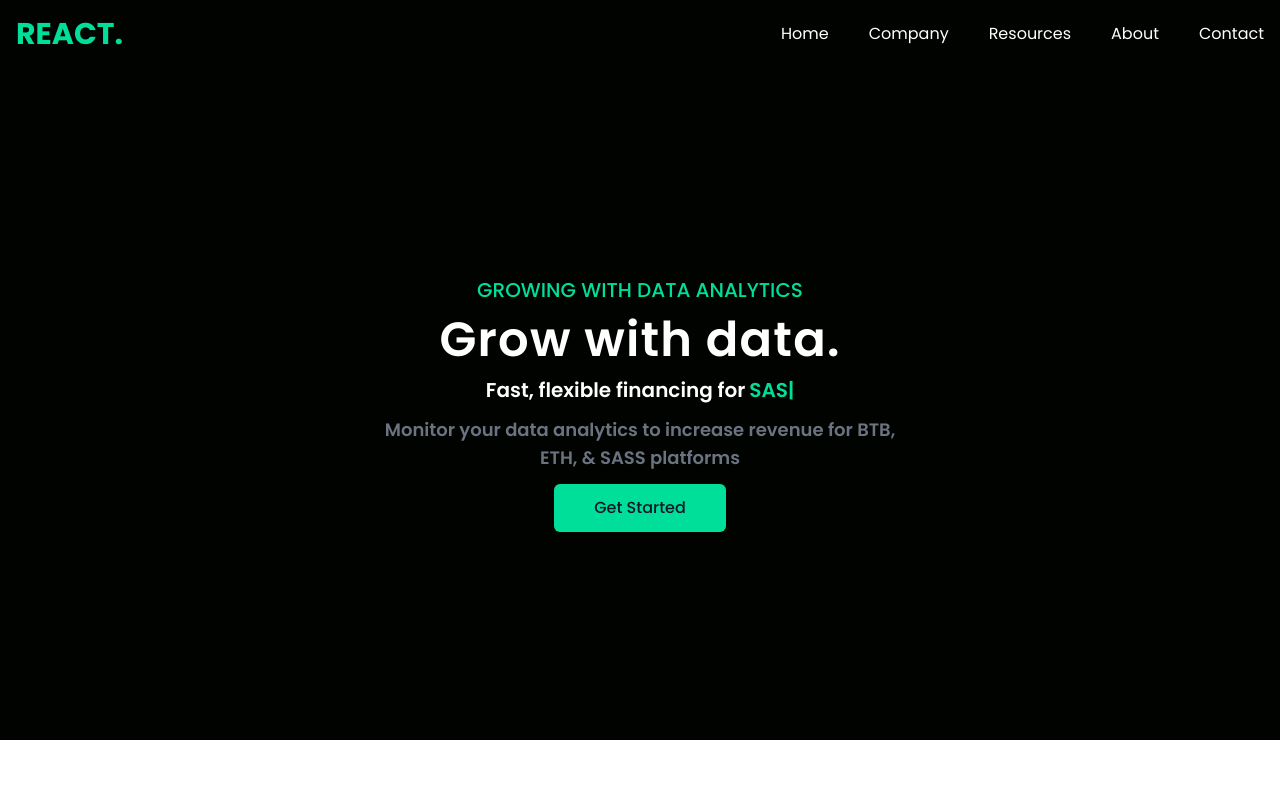
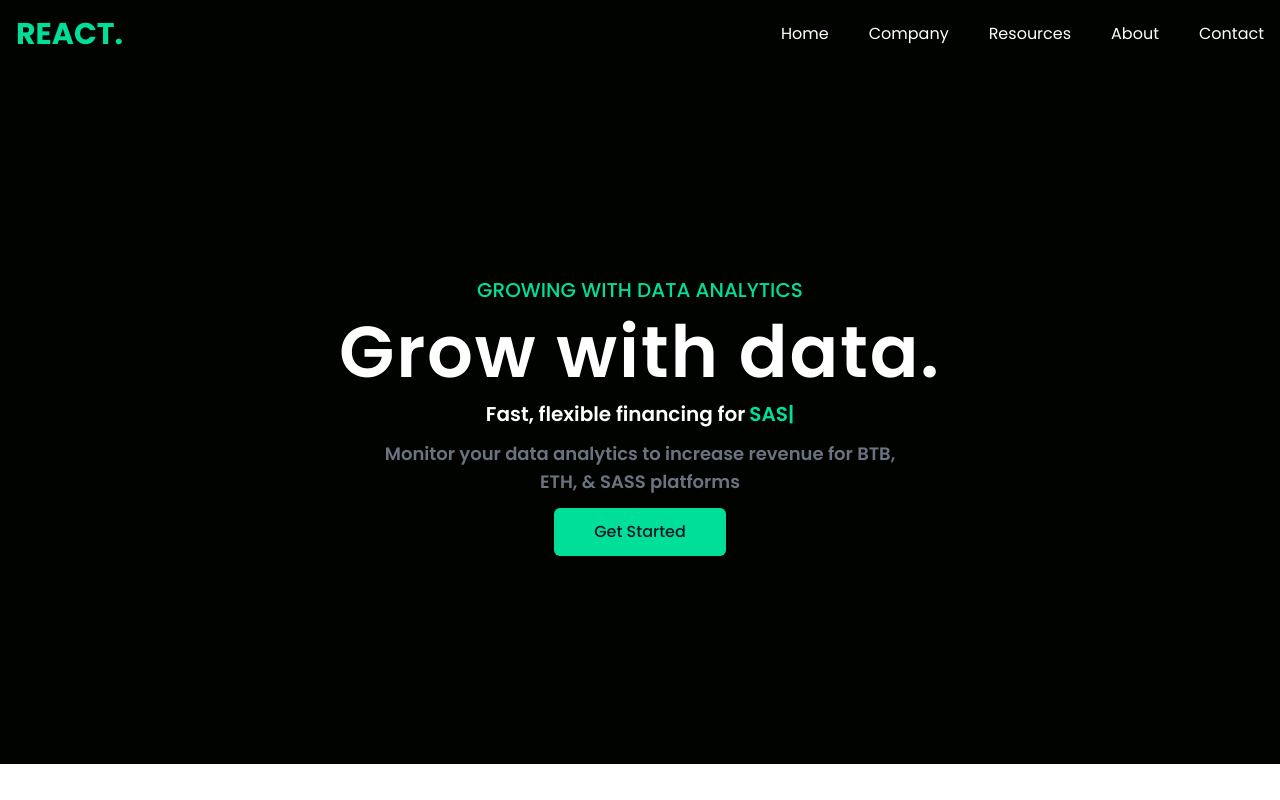
Before and after one commit to hassancodess/data-finance-website, a React (Vite) app: page / in a window 1280 px wide. Shown: the top 800 px of the page. Built offline with nearby package versions, Linux system fonts and the light colour scheme.

Commit message:
Large font for xl breakpoint

```diff
--- a/src/components/Hero.jsx
+++ b/src/components/Hero.jsx
@@ -12,7 +12,7 @@
             <h3 className='font-medium uppercase text-md text-cyanGreen md:text-xl'>
               Growing with data Analytics
             </h3>
-            <h1 className='text-3xl font-semibold tracking-wide md:text-4xl lg:text-5xl'>
+            <h1 className='text-3xl font-semibold tracking-wide md:text-4xl lg:text-7xl'>
               Grow with data.
             </h1>
             <div className='flex flex-col items-center space-x-1 md:flex-row'>
```
